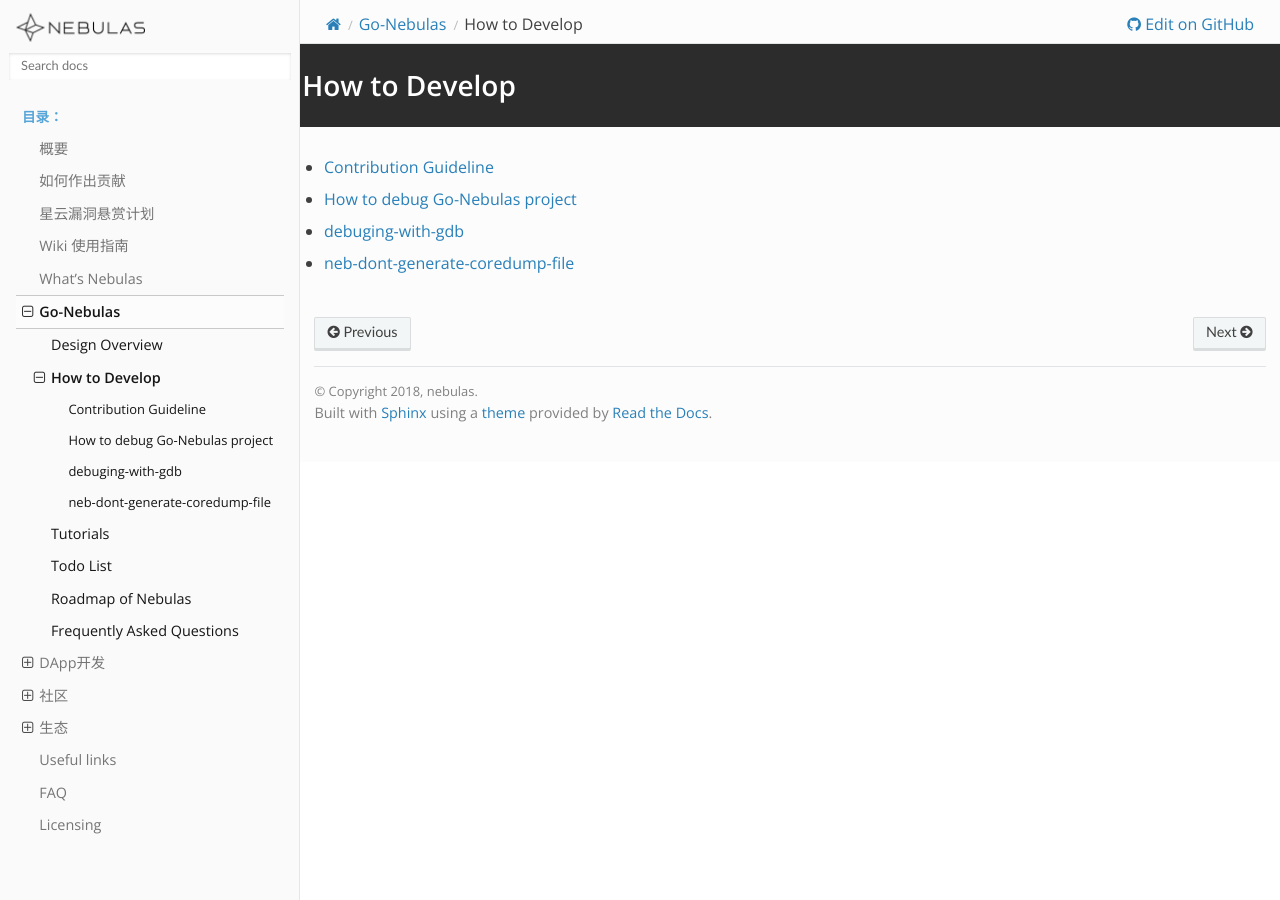
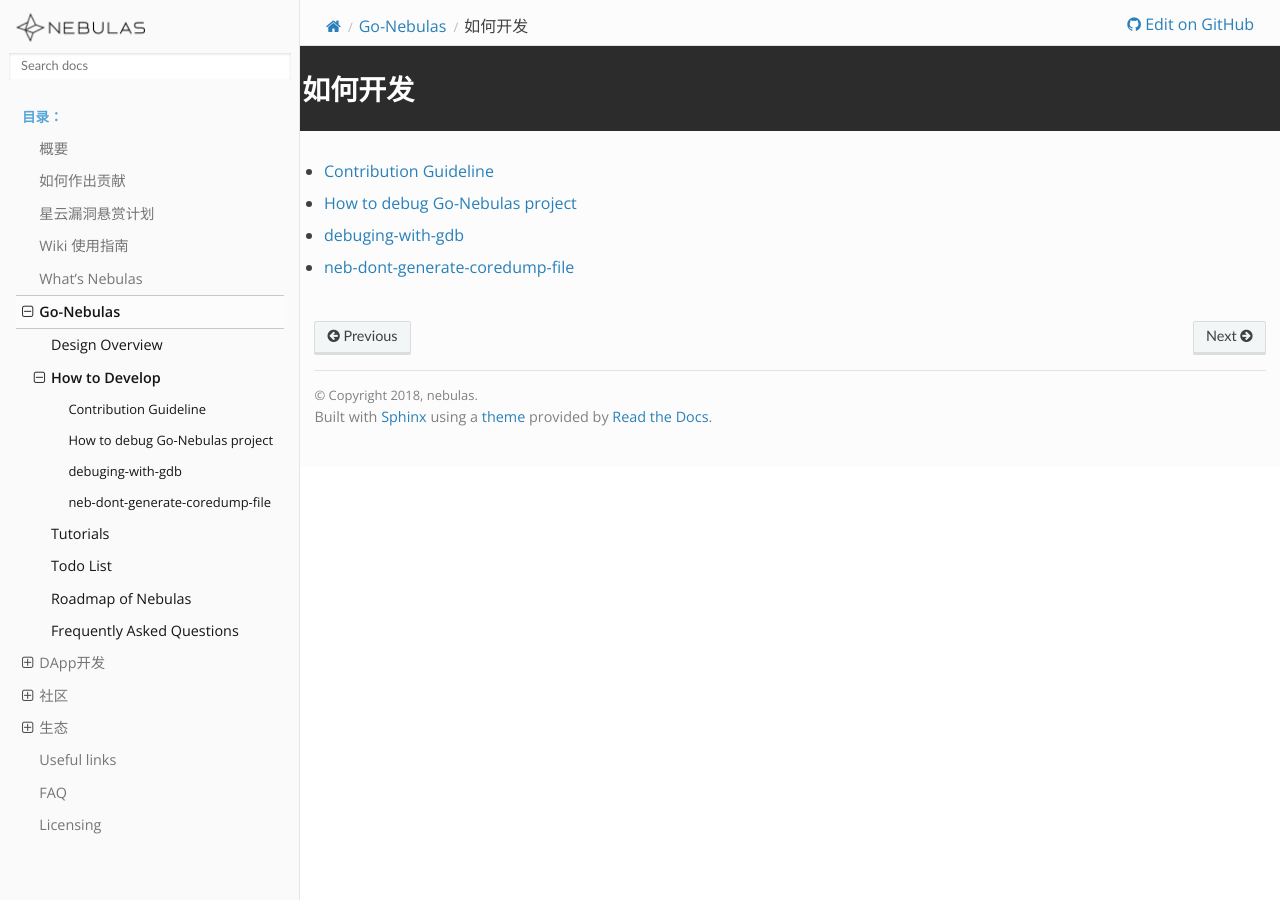
Before and after one commit to nebulasio/nebdocs, a Sphinx documentation site: the page built from docs/go-nebulas/develop/README.rst, in a window 1280 px wide. Built offline with Sphinx 7.4.7 and the Read the Docs theme 2.0.0, drawn with Linux system fonts in a browser that asks for light colours; pages that are not in the unit, such as notebooks, are missing from menus.

Commit message:
目录更新

```diff
--- a/docs/go-nebulas/develop/README.rst
+++ b/docs/go-nebulas/develop/README.rst
@@ -1,6 +1,6 @@
 .. _How to Develop:
 
-How to Develop
+如何开发
 ==============
 
 .. toctree::
```
